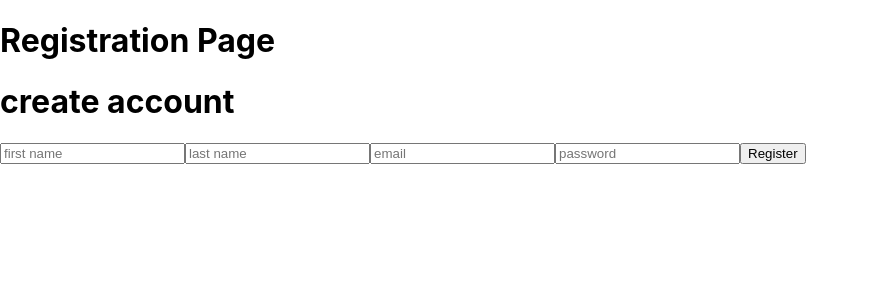
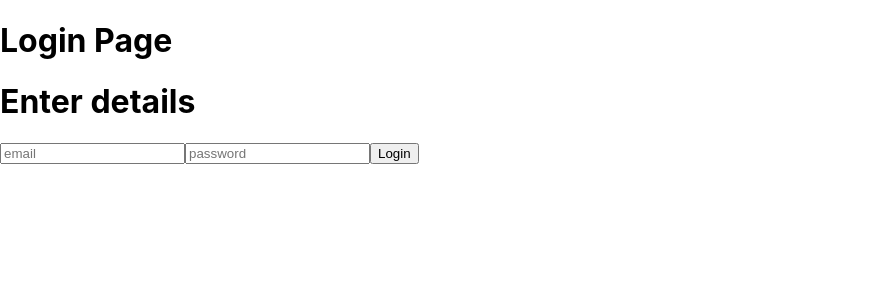
Before and after one commit to uzair-7886/Edu-Aid, a React (Create React App) app in the folder frontend/: page /login in a window 1280 px wide. Shown: the top 300 px of the page, without its empty margins (0-869 px from the left). Built offline with nearby package versions, Linux system fonts and the light colour scheme; the HTML template or start-up script is replaced by a standard one.

Commit message:
authentication successfull

```diff
--- a/frontend/src/App.js
+++ b/frontend/src/App.js
@@ -1,9 +1,17 @@
 import React from 'react';
+import {Routes,Route,Navigate} from 'react-router-dom'
 import Registration from './components/registration'
+import Login from './components/login'
+import Dashboard from './components/dashboard';
 
 function App() {
+  const user=localStorage.getItem("token") //get the token from local storage
   return (
-    <Registration></Registration>
+    <Routes>
+      {user&& <Route path='/' exact element={<Dashboard/>}/>} //if token exists and user is authenticated then default page is dashboard
+      <Route path='/registration' exact element={<Registration/>}/>
+      <Route path='/login' exact element={<Login/>}/>
+    </Routes>
   )
 }
 
--- /dev/null
+++ b/frontend/src/components/dashboard/index.jsx
@@ -0,0 +1,15 @@
+import React from 'react'
+
+export default function Dashboard() {
+    const handleLogout=()=>{
+        localStorage.removeItem("token");
+        window.location.reload();
+    }
+
+  return (
+    <div>
+      <h1>Dashboard</h1>
+      <button type='submit' onClick={handleLogout}>logout</button>
+    </div>
+  )
+}
--- /dev/null
+++ b/frontend/src/components/login/index.jsx
@@ -0,0 +1,56 @@
+import { useState } from "react"
+import styles from "./styles.module.css"
+import axios from "axios"
+import {Link,useNavigate} from "react-router-dom"
+
+const Login = () => {
+    const [data, setData] = useState({
+        email: "",
+        password: "",
+    });
+
+    const [error,setError]=useState("error");
+
+
+    //when any field changes it gets updated in the state (destructures currentTarget from event object and renaming it as 'input' for simplicity)
+    // const handleChange =({currentTarget:input})=>{
+    //     setData({...data,[input.name]:input.value})
+    // }
+    // const handleChange = ({ currentTarget: input }) => {
+	// 	setData({ ...data, [input.name]: input.value });
+	// };
+    const handleChange = (e) => {
+        setData({...data, [e.target.name]: e.target.value})
+    }
+
+
+
+    const handleSubmit=async (ev)=>{
+        ev.preventDefault();
+        try {
+            const url="http://localhost:3001/login";
+            const {data:res}=await axios.post(url,data);
+            localStorage.setItem("token",res.data) //setItem takes two arguments key and value and saves the data (which is the token sent as response from the api) in the local storage of browser so that we may need it latter
+            // console.log(localStorage.getItem("token"));
+            window.location="/";
+            // console.log(res.message);
+        } catch (error) {
+            setError(error.response.data.message);
+            console.log(error.response.data.message);
+        }
+    }
+
+        return (
+            <div>
+                <h1>Login Page</h1>
+                <form onSubmit={handleSubmit}>
+                    <h1>Enter details</h1>
+                    <input type="email" placeholder="email" name="email" onChange={handleChange} required value={data.email}/>
+                    <input type="password" placeholder="password" name="password" onChange={handleChange} required value={data.password}/>
+                    <button type="submit">Login</button>
+                </form>
+            </div>
+        )
+    }
+
+export default Login;
```
Also changed, not shown: frontend/src/components/dashboard/styles.module.css (added), frontend/src/components/login/styles.module.css (added), frontend/src/components/registration/index.jsx (renamed from frontend/src/components/registration/index.js), 1 other file (tests, documents, lock files or other folders).
